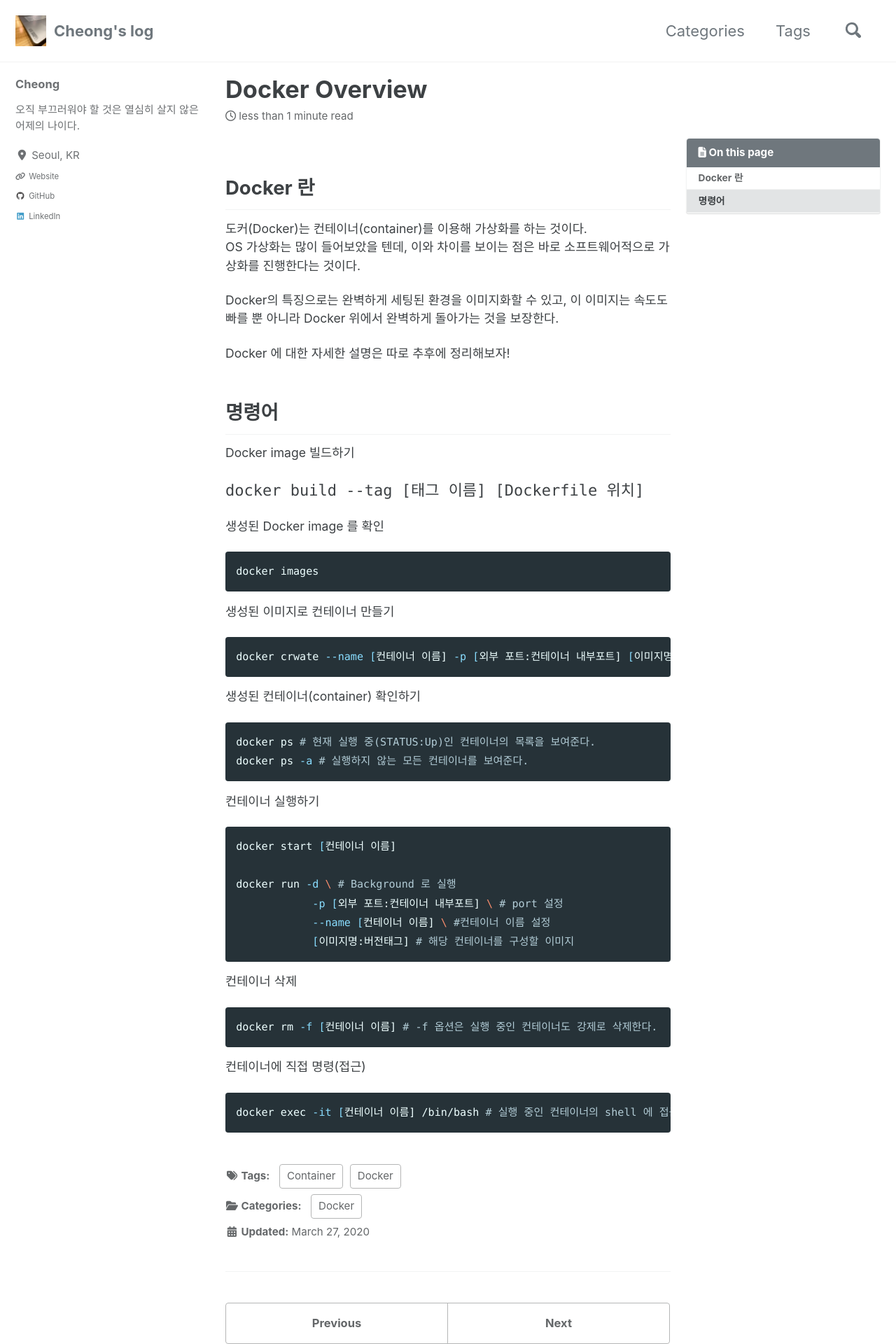
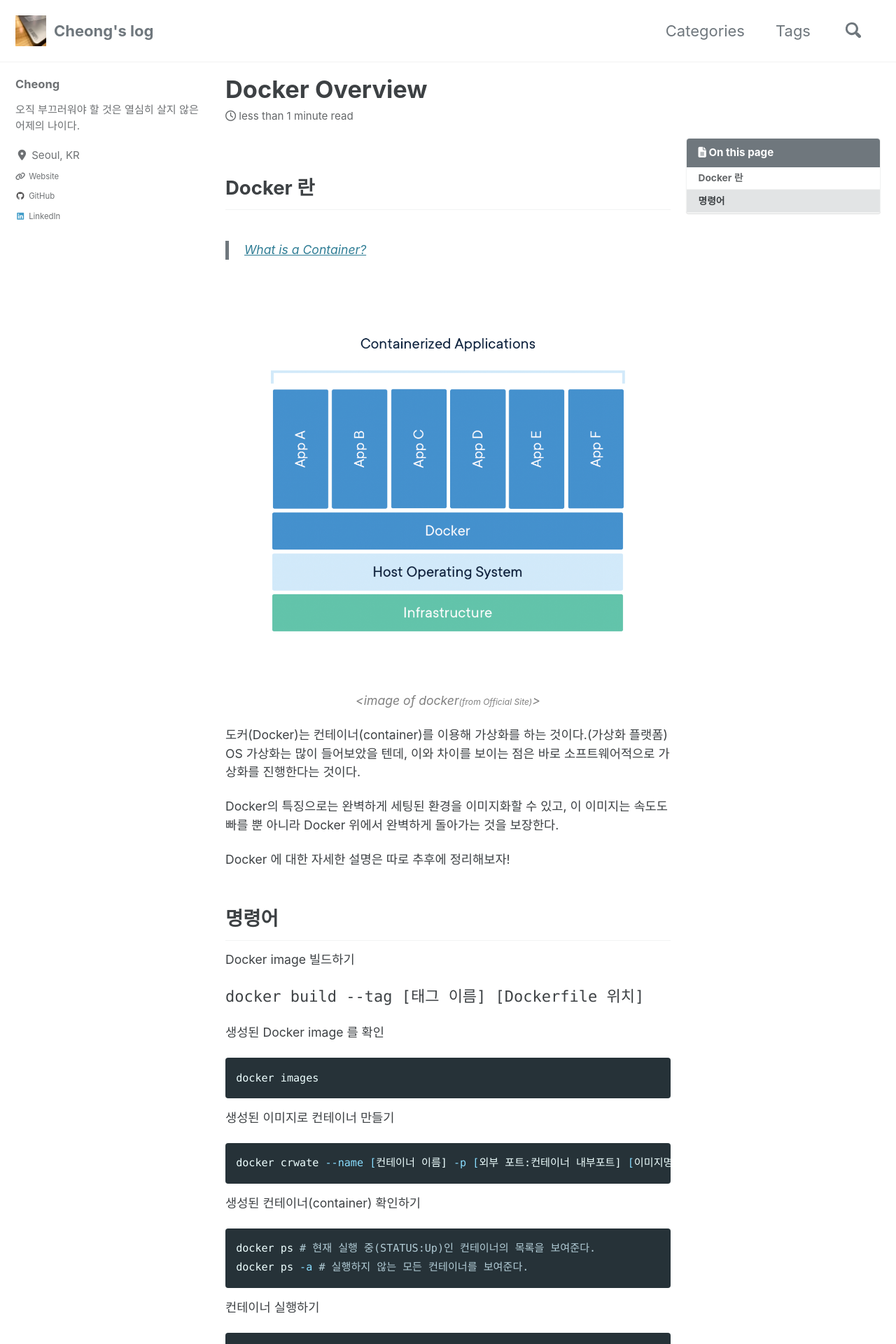
Before and after one commit to younghk/younghk.github.io, a Jekyll site: the page built from _posts/docker/2020-03-27---docker-overview.md, in a window 1280 px wide. Shown: the top 1920 px of the page at 70% size. Built offline with Jekyll 4.4.1, drawn with Linux system fonts in a browser that asks for light colours; cached includes are drawn as plain includes; nearby versions of some CDN libraries; comment, search, counter and statistics services are not loaded; a style sheet for code colours, icons or effects is not loaded.

Commit message:
auto uploaded

```diff
--- a/_posts/docker/2020-03-27---docker-overview.md
+++ b/_posts/docker/2020-03-27---docker-overview.md
@@ -13,7 +13,14 @@ toc: true
 
 ## Docker 란
 
-도커(Docker)는 컨테이너(container)를 이용해 가상화를 하는 것이다.
+> [What is a Container?](https://www.docker.com/resources/what-container)
+
+![Docker](/assets/images/2020-03-27---docker-overview/image1.png)
+
+{:.image-caption}
+*\<image of docker<small>(from Official Site)</small>\>*
+
+도커(Docker)는 컨테이너(container)를 이용해 가상화를 하는 것이다.(가상화 플랫폼)
 OS 가상화는 많이 들어보았을 텐데, 이와 차이를 보이는 점은 바로 소프트웨어적으로 가상화를 진행한다는 것이다.
 
 Docker의 특징으로는 완벽하게 세팅된 환경을 이미지화할 수 있고, 이 이미지는 속도도 빠를 뿐 아니라 Docker 위에서 완벽하게 돌아가는 것을 보장한다.
--- a/_sass/minimal-mistakes/_page.scss
+++ b/_sass/minimal-mistakes/_page.scss
@@ -117,6 +117,12 @@ body {
         font-size: 1em;
       }
     }
+  }
+
+  .image-caption {
+    text-align: center;
+    font-size: .8rem;
+    color: grey;
   }
 
   /* paragraph indents */
```
Also changed, not shown: _posts/computer-network/2019-12-11---computer-network-overview-part-2.md (+5 -1 lines), assets/images/2020-03-27---docker-overview/image1.png (added).
